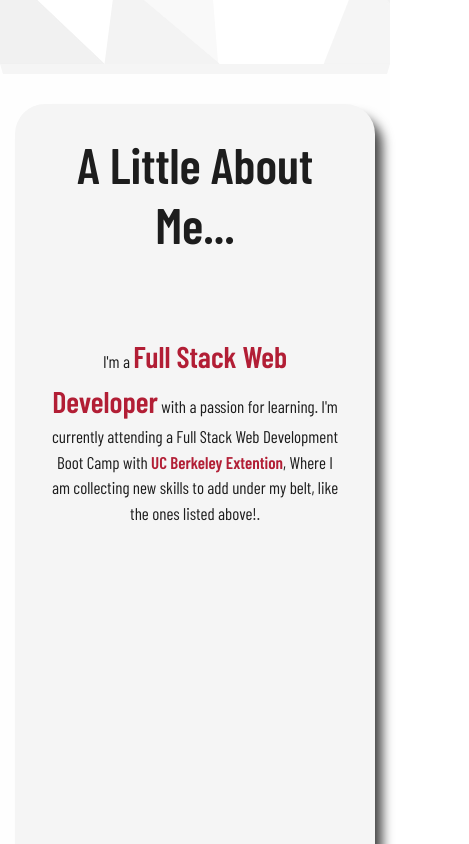
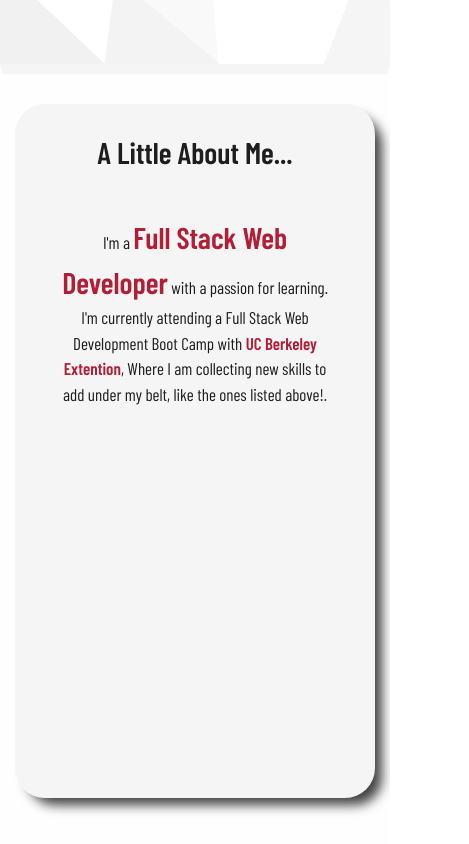
Before and after one commit to HunterBrennan1/Brennan.dev, a React (Create React App) app in the folder personal-portfolio/: page / in a window 390 px wide. Shown: the part 840-1684 px from the top of the page, 469 px wide, since content can reach past the window. Built offline with nearby package versions, Linux system fonts and the light colour scheme.

Commit message:
adjusted mobile view for about section

```diff
--- a/personal-portfolio/src/App.css
+++ b/personal-portfolio/src/App.css
@@ -783,7 +783,7 @@ margin-top: 15px;
   font-family: 'Barlow Condensed', sans-serif;
   margin-top:65px;
   width: auto;
-  padding: 15px;
+  padding: 25px;
 }
 
 .big-bold-text {
@@ -1126,14 +1126,22 @@ form textarea {
     /* height: 800px; */
   }
 
-  .skill-img {
-    width:40px;
-    height: 40px;
-    border-radius: 8px;
+  h2 {
+    font-size: 30px !important;
   }
 
-  h2 {
-    font-size: 30px !important;
+  .skillswrapper {
+    width:300px !important;
+
+  }
+
+  .skill-img{
+    width:50px;
+    height: 50px;
+    border-radius: 8px;
+    margin-left:0px !important;
+    margin-right:0px !important;
+
   }
 
   .skill-title {
@@ -1143,10 +1151,17 @@ form textarea {
 
   .skilldiv {
     width: 50px;
+    gap: 10px;
   }
 
   .skill-title {
     display: none;
+  }
+
+  .skills{
+    justify-content: space-evenly !important;
+    width: 200px;
+    gap: 20px;
   }
 
 }
@@ -1155,11 +1170,27 @@ form textarea {
   .Skills-Page {
     height:600px;
   }
+
+  h2 {
+    padding-top: 0px;
+  }
+
+  .about-content-container{
+    /* height:800px; */
+  }
+
+  .Skills-Page{
+    height:300px;
+  }
+
+  .about-me-text {
+    margin-top: 20px;
+  }
 }
 
 @media screen and (max-width:402px){
   .Skills-Page {
-    height:700px;
+    /* height:700px; */
   }
 }
 
@@ -1170,24 +1201,28 @@ form textarea {
     border-radius: 5px;
   }
 
-  .Skills-Page {
-    height: 600px;
-  }
-
   .skill-title {
     margin-top: 10px;
     margin-bottom: 10px;
   }
 
   h2 {
-    padding-top: 50px;
+    padding-top: 0px !important;
+  }
+
+  .about-header {
+    font-size: 30px !important;
+  }
+
+  .about-me-text {
+    margin-top: 20px;
   }
 
 }
 
 @media screen and (max-width:378px) {
   .Skills-Page {
-    height: 600px !important;
+    /* height: 600px !important; */
   }
 
   .about-me-text {
@@ -1198,8 +1233,9 @@ form textarea {
 
 @media screen and (max-width:356px) {
   .Skills-Page {
-    height: 720px !important;
+    /* height: 720px !important; */
   }
+
 
 }
 
--- a/personal-portfolio/src/components/NavBar.js
+++ b/personal-portfolio/src/components/NavBar.js
@@ -75,14 +75,13 @@ export const NavBar = () => {
                 Home
               </Nav.Link>
               <Nav.Link
-                href="#skills"
+                href="#about"
                 className={
-                  activeLink === "skills" ? "active navbar-Link" : "navbar-Link"
+                  activeLink === "about" ? "active navbar-Link" : "navbar-Link"
                 }
-                onClick={() => onUpdateActiveLink("skills")}
-                onclick={toggleOpacity}
+                onClick={() => onUpdateActiveLink("about")}
               >
-                Skills
+                About
               </Nav.Link>
               <Nav.Link
                 href="#projects"
@@ -95,15 +94,7 @@ export const NavBar = () => {
               >
                 Projects
               </Nav.Link>
-              <Nav.Link
-                href="#about"
-                className={
-                  activeLink === "about" ? "active navbar-Link" : "navbar-Link"
-                }
-                onClick={() => onUpdateActiveLink("about")}
-              >
-                About
-              </Nav.Link>
+
               <Nav.Link
                 href="#contact"
                 className={
```
